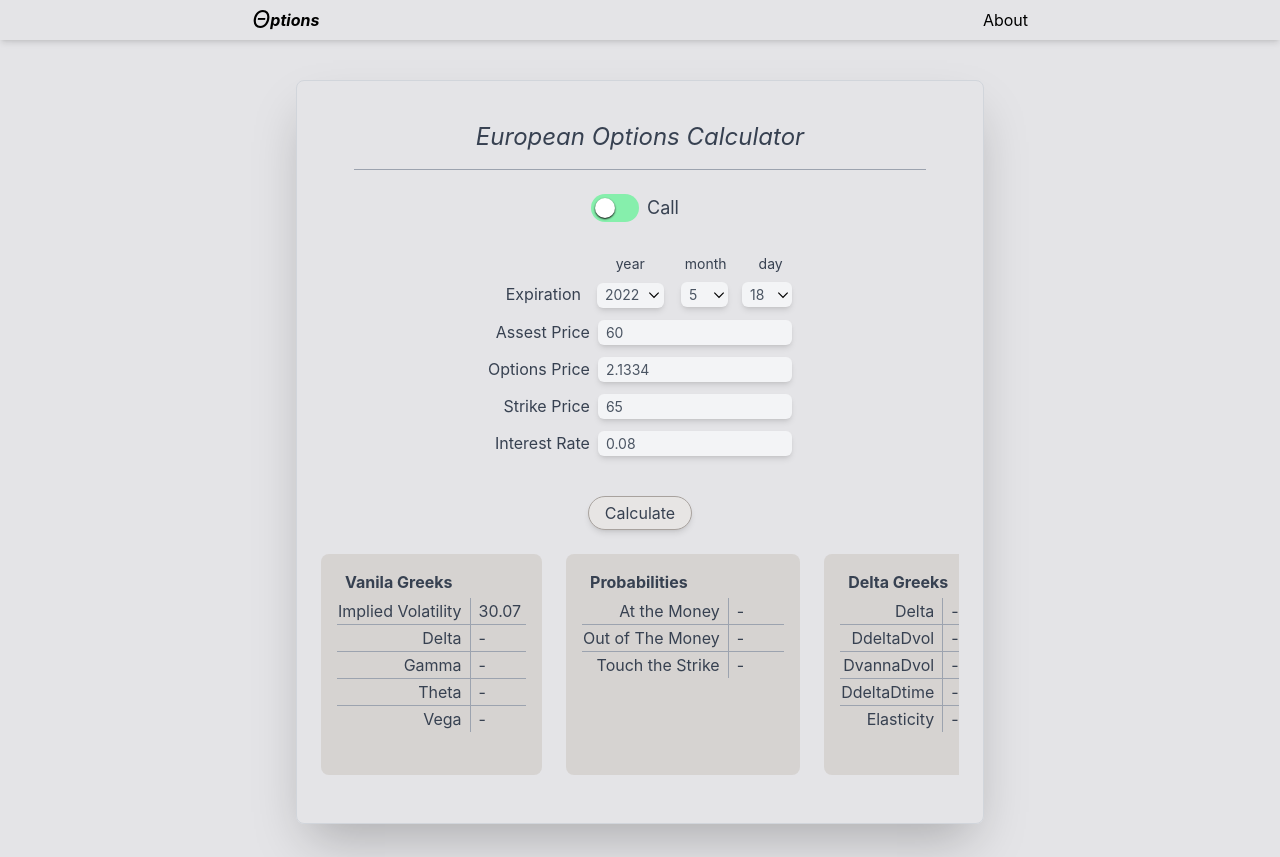
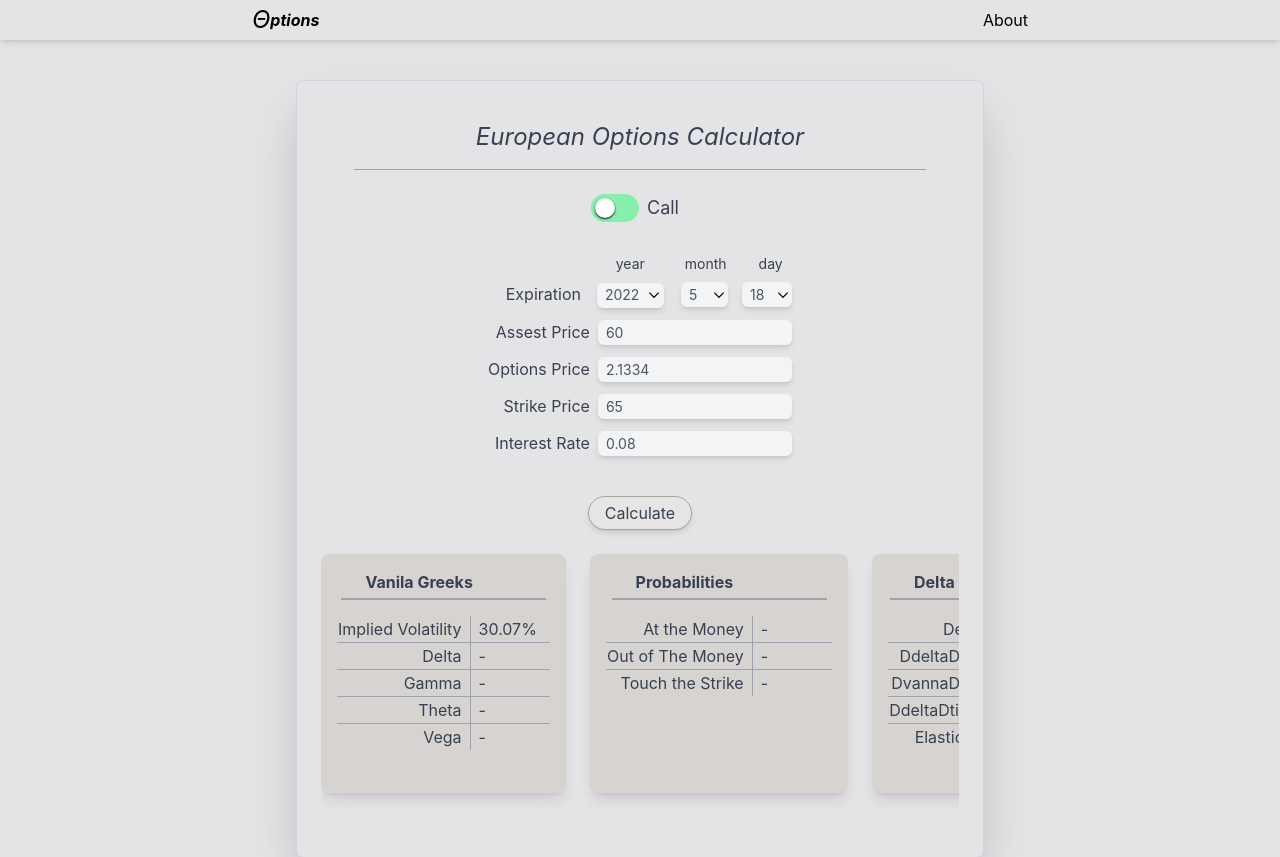
Before and after one commit to marcos-brasil/options-calculator, a Next.js app: page / in a window 1280 px wide. Shown: the top 857 px of the page. Built offline with nearby package versions, Linux system fonts and the light colour scheme.

Commit message:
improved table styles

```diff
--- a/components/Layout/index.module.css
+++ b/components/Layout/index.module.css
@@ -1,11 +1,10 @@
 .container {
   @apply flex flex-col items-center h-screen ;
   @apply min-w-[275px];
-  /* @apply   xs:h-[920px]; */
 }
 
 .content {
   @apply flex  items-center mt-10 py-10 px-4;
-  @apply xs:px-10 h-fit w-full md:max-w-3xl;
+  @apply sm:px-10 h-fit w-full md:max-w-3xl;
 
 }
--- a/elements/StatsTable/index.module.css
+++ b/elements/StatsTable/index.module.css
@@ -1,9 +1,11 @@
 .container {
-  @apply flex bg-stone-300 rounded-lg   flex-col min-w-fit pb-4 pt-4 ;
+  @apply flex bg-stone-300 rounded-lg  items-center flex-col;
+  @apply  min-w-fit pb-4 pt-4 shadow-lg;
 }
 
 .titleContent {
   @apply z-10 font-bold text-left pl-6 pb-1 bg-stone-300;
+  @apply border-b-2 border-gray-400 mb-4 w-5/6 ;
 }
 
 .tableContainer {
@@ -19,7 +21,7 @@
 }
 
 .leftText {
-  @apply pl-2 text-left w-14;
+  @apply pl-2 text-left w-20;
 }
 
 .rightLastCell {
--- a/elements/StatsTable/index.tsx
+++ b/elements/StatsTable/index.tsx
@@ -7,6 +7,8 @@ type Props = {
 
 export default function StatsTable({ title, data }: Props) {
   return (
+    // <div className="flex min-w-fit items-center bg-stone-300">
+
     <div className={styles.container}>
       <div className={styles.titleContent}>{title}</div>
       <div className={styles.tableContainer}>
@@ -39,5 +41,7 @@ export default function StatsTable({ title, data }: Props) {
         </table>
       </div>
     </div>
+    // </div>
+
   );
 }
--- a/pages/api/calculator.ts
+++ b/pages/api/calculator.ts
@@ -71,7 +71,7 @@ export default function handler(
 
   res.status(200).json({
     "Vanila Greeks": [
-      { legend: "Implied Volatility", value: (volatility * 100).toFixed(2) },
+      { legend: "Implied Volatility", value: (volatility * 100).toFixed(2) + '%' },
       { legend: "Delta", value: "-" },
       { legend: "Gamma", value: "-" },
       { legend: "Theta", value: "-" },
--- a/pages/calculator/index.tsx
+++ b/pages/calculator/index.tsx
@@ -25,7 +25,7 @@ export default function Calculator() {
 
         <div className=" w-full h-full p-2 ">
           <EuropeanFormFields />
-          <div className="flex  overflow-auto gap-6 pt-6 mx-4">
+          <div className="flex  overflow-auto gap-6 pt-6 pb-4 mx-4">
             {entries.map(([title, data], idx) => {
               return <StatsTable key={idx} title={title} data={data} />;
             })}
```
